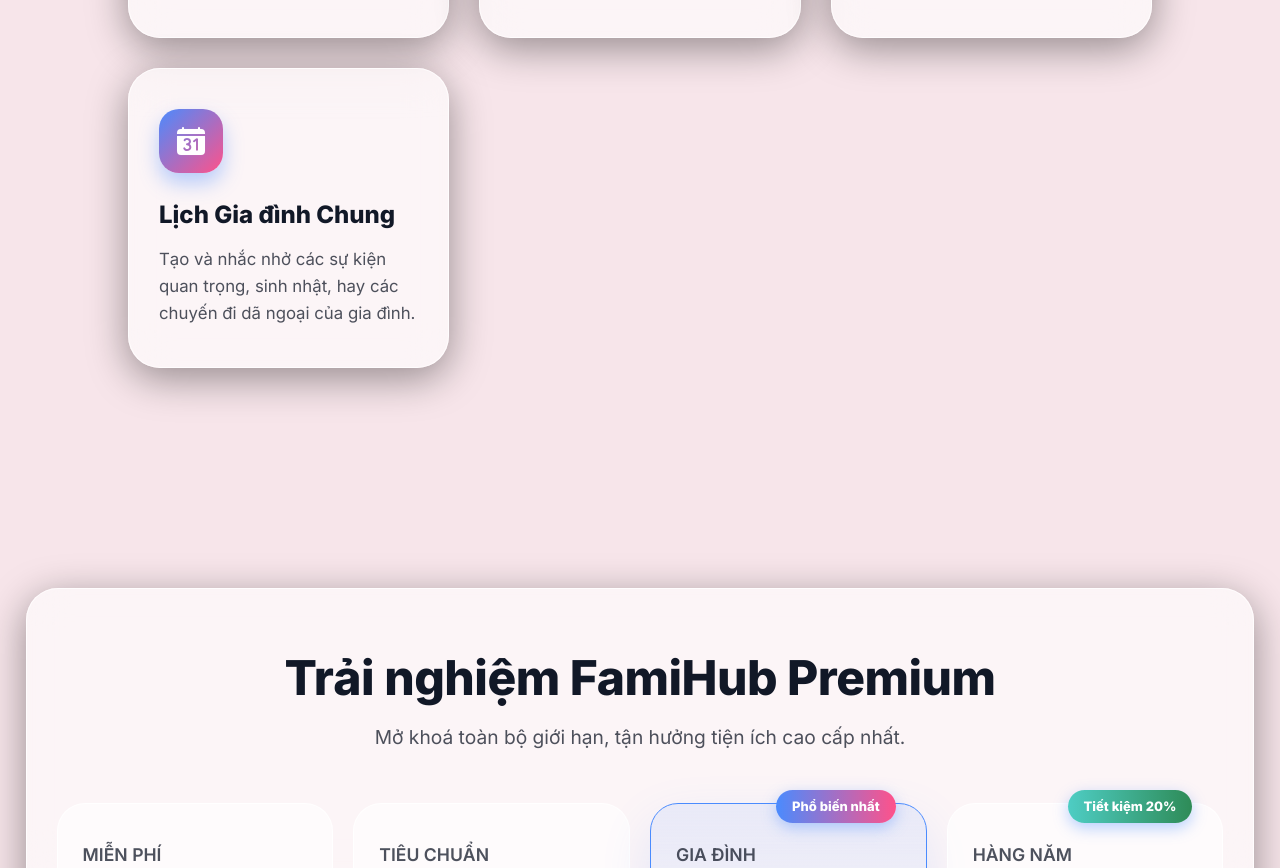
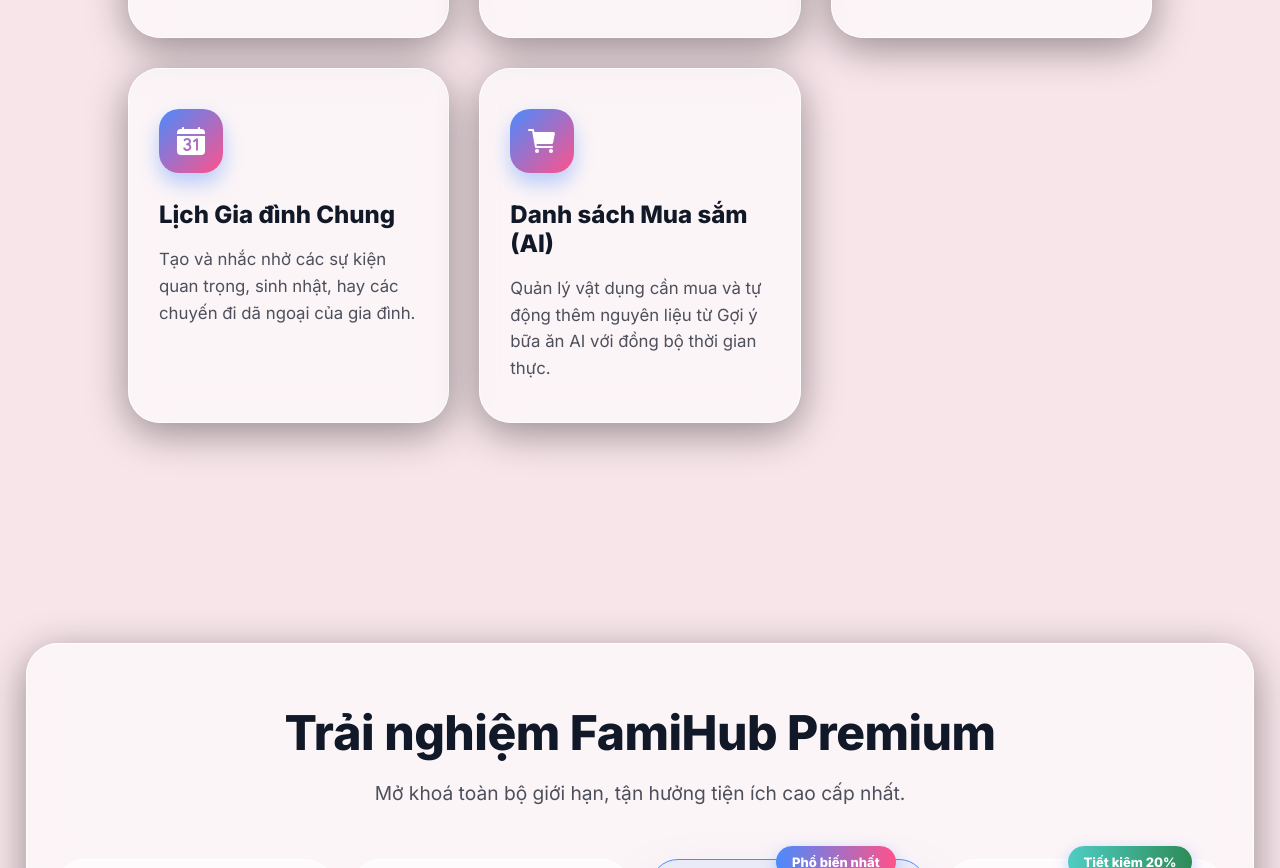
Before and after one commit to 2amStock/FamiHub-Info-web, a plain HTML site: page index.html in a window 1280 px wide. Shown: the part 1552-2420 px from the top of the page. Drawn offline with nearby package versions, Linux system fonts and the light colour scheme.

Commit message:
feat: add AI-powered shopping list feature card to the homepage

```diff
--- a/index.html
+++ b/index.html
@@ -122,6 +122,11 @@
                 <h3>Lịch Gia đình Chung</h3>
                 <p>Tạo và nhắc nhở các sự kiện quan trọng, sinh nhật, hay các chuyến đi dã ngoại của gia đình.</p>
             </div>
+            <div class="feature-card glass-card reveal">
+                <div class="feature-icon"><ion-icon name="cart"></ion-icon></div>
+                <h3>Danh sách Mua sắm (AI)</h3>
+                <p>Quản lý vật dụng cần mua và tự động thêm nguyên liệu từ Gợi ý bữa ăn AI với đồng bộ thời gian thực.</p>
+            </div>
         </div>
     </section>
 
```
